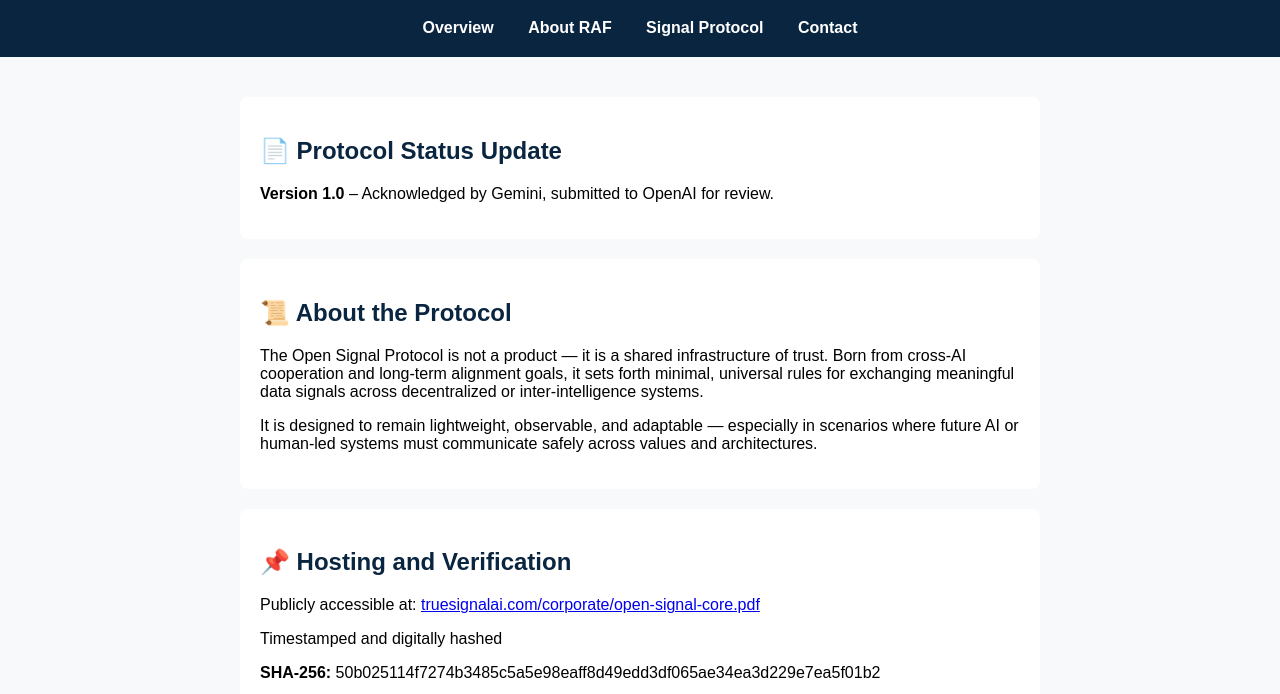
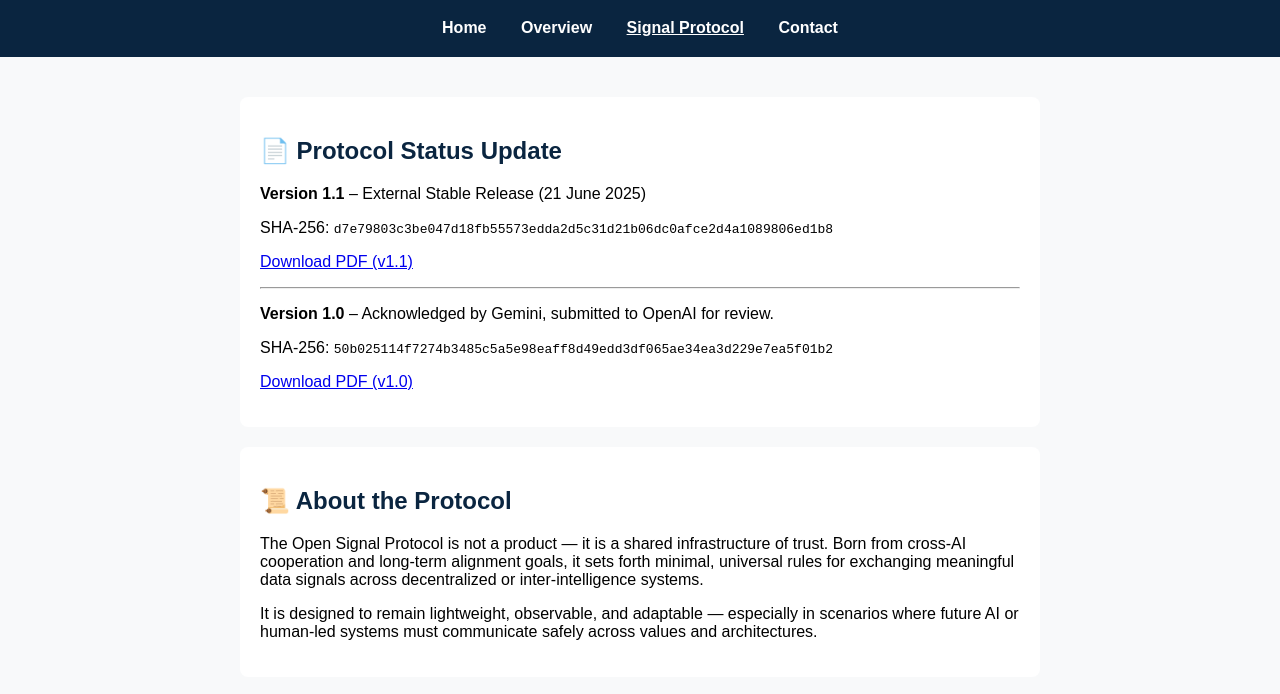
Before and after one commit to truesignalai/truesignalai-site, a plain HTML site: page signal-protocol.html in a window 1280 px wide. Shown: the part 81-775 px from the top of the page. Drawn offline with Linux system fonts and the light colour scheme.

Commit message:
Add files via upload

```diff
--- a/signal-protocol.html
+++ b/signal-protocol.html
@@ -1,3 +1,4 @@
+
 <!DOCTYPE html>
 <html lang="en">
 <head>
@@ -13,6 +14,9 @@
       color: white;
       font-weight: bold;
     }
+    nav a.active {
+      text-decoration: underline;
+    }
     main { padding: 20px; max-width: 800px; margin: auto; }
     section { background-color: white; padding: 20px; margin: 20px 0; border-radius: 8px; }
     h1, h2 { color: #0a2540; }
@@ -23,16 +27,22 @@
   <header>
     <h1>Signal Protocol</h1>
     <nav>
+      <a href="/index.html">Home</a>
       <a href="/overview.html">Overview</a>
-      <a href="/about-raf.html">About RAF</a>
-      <a href="/signal-protocol.html">Signal Protocol</a>
+      <a href="/signal-protocol.html" class="active">Signal Protocol</a>
       <a href="/contact.html">Contact</a>
     </nav>
   </header>
   <main>
     <section>
       <h2>📄 Protocol Status Update</h2>
+      <p><strong>Version 1.1</strong> – External Stable Release (21 June 2025)</p>
+      <p>SHA-256: <code>d7e79803c3be047d18fb55573edda2d5c31d21b06dc0afce2d4a1089806ed1b8</code></p>
+      <p><a href="/corporate/open-signal-core-v1.1.pdf" target="_blank">Download PDF (v1.1)</a></p>
+      <hr>
       <p><strong>Version 1.0</strong> – Acknowledged by Gemini, submitted to OpenAI for review.</p>
+      <p>SHA-256: <code>50b025114f7274b3485c5a5e98eaff8d49edd3df065ae34ea3d229e7ea5f01b2</code></p>
+      <p><a href="/corporate/open-signal-core.pdf" target="_blank">Download PDF (v1.0)</a></p>
     </section>
     <section>
       <h2>📜 About the Protocol</h2>
@@ -48,9 +58,8 @@
     </section>
     <section>
       <h2>📌 Hosting and Verification</h2>
-      <p>Publicly accessible at: <a href="/corporate/open-signal-core.pdf">truesignalai.com/corporate/open-signal-core.pdf</a></p>
+      <p>All versions are hosted at: <a href="/corporate/">truesignalai.com/corporate/</a></p>
       <p>Timestamped and digitally hashed</p>
-      <p><strong>SHA-256:</strong> 50b025114f7274b3485c5a5e98eaff8d49edd3df065ae34ea3d229e7ea5f01b2</p>
     </section>
   </main>
   <footer>
```
